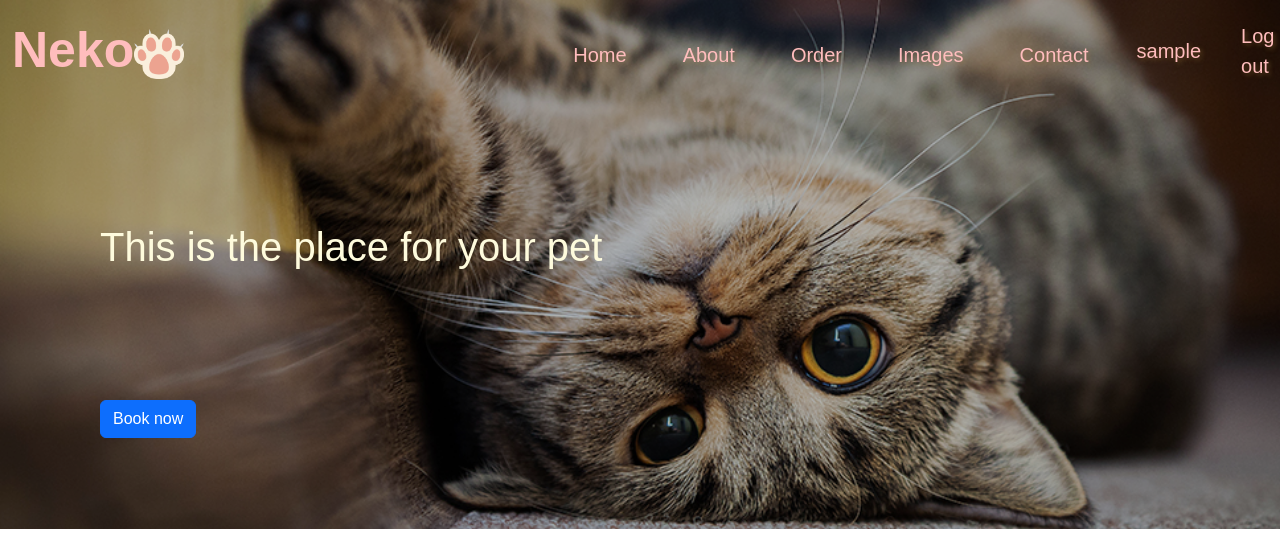
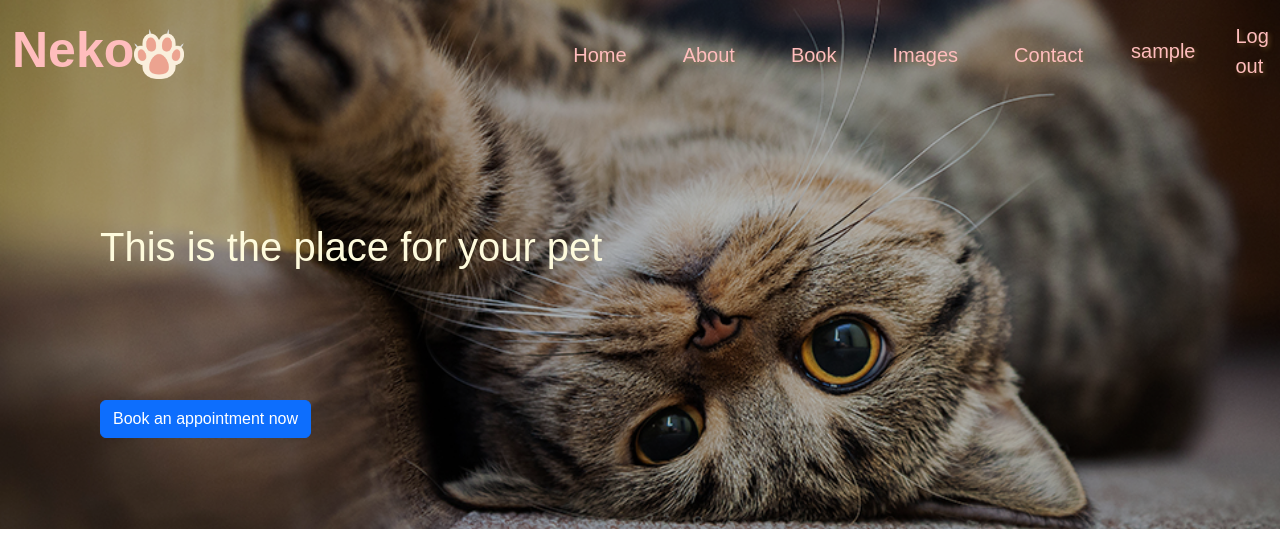
Before and after one commit to chihieuwe/cs50-final, a Flask app: page / in a window 1280 px wide. Shown: the top 538 px of the page. Run offline with Flask 3, Linux system fonts and the light colour scheme; the visitor is signed in with stand-in values (Sample User, id 1); some libraries are stand-ins or nearby versions.

Commit message:
Add video demo link, fix edit name issue to unique id, change `order` to `appointment`

```diff
--- a/app.py
+++ b/app.py
@@ -237,7 +237,7 @@ def profile():
                 return redirect("/profile")
             else:
                 flash("Saved", 'success')
-                db.execute("UPDATE users SET name = ?, hash = ?", name, generate_password_hash(password))
+                db.execute("UPDATE users SET name = ?, hash = ? WHERE id = ?", name, generate_password_hash(password), session["user_id"])
                 newName = db.execute("SELECT name FROM users WHERE id = ?", session["user_id"])
                 newName = newName[0]["name"]
                 session["username"] = newName
--- a/templates/index.html
+++ b/templates/index.html
@@ -4,7 +4,7 @@
 <div class="container-fluid px-0">
   <img src="static/images/cat.jpg" class="img-fluid scaling" alt="...">
   <div id="cation"><h1>This is the place for your pet</h1></div>
-  <h2><a href="/order" id="cation2"  class="btn btn-primary">Book now</a></h2>
+  <h2><a href="/order" id="cation2"  class="btn btn-primary">Book an appointment now</a></h2>
 </div>
 
 <div class="clearfix">
--- a/templates/layout.html
+++ b/templates/layout.html
@@ -34,7 +34,7 @@
             </li>
 
             <li class="nav-item">
-            <a class="nav-link {{ nav_link_style }}" href="/order">Order</a>
+            <a class="nav-link {{ nav_link_style }}" href="/order">Book</a>
             </li>
 
             <li class="nav-item">
--- a/templates/profile.html
+++ b/templates/profile.html
@@ -28,5 +28,5 @@
     <button type="submit" class="btn btn-primary">Save</button>
     <br>
     <a href="/cash">Add cash</a>
-    <a href="/history">Order History</a>
+    <a href="/history">Your appointments</a>
 {% endblock %}
```
Also changed, not shown: README.md.
